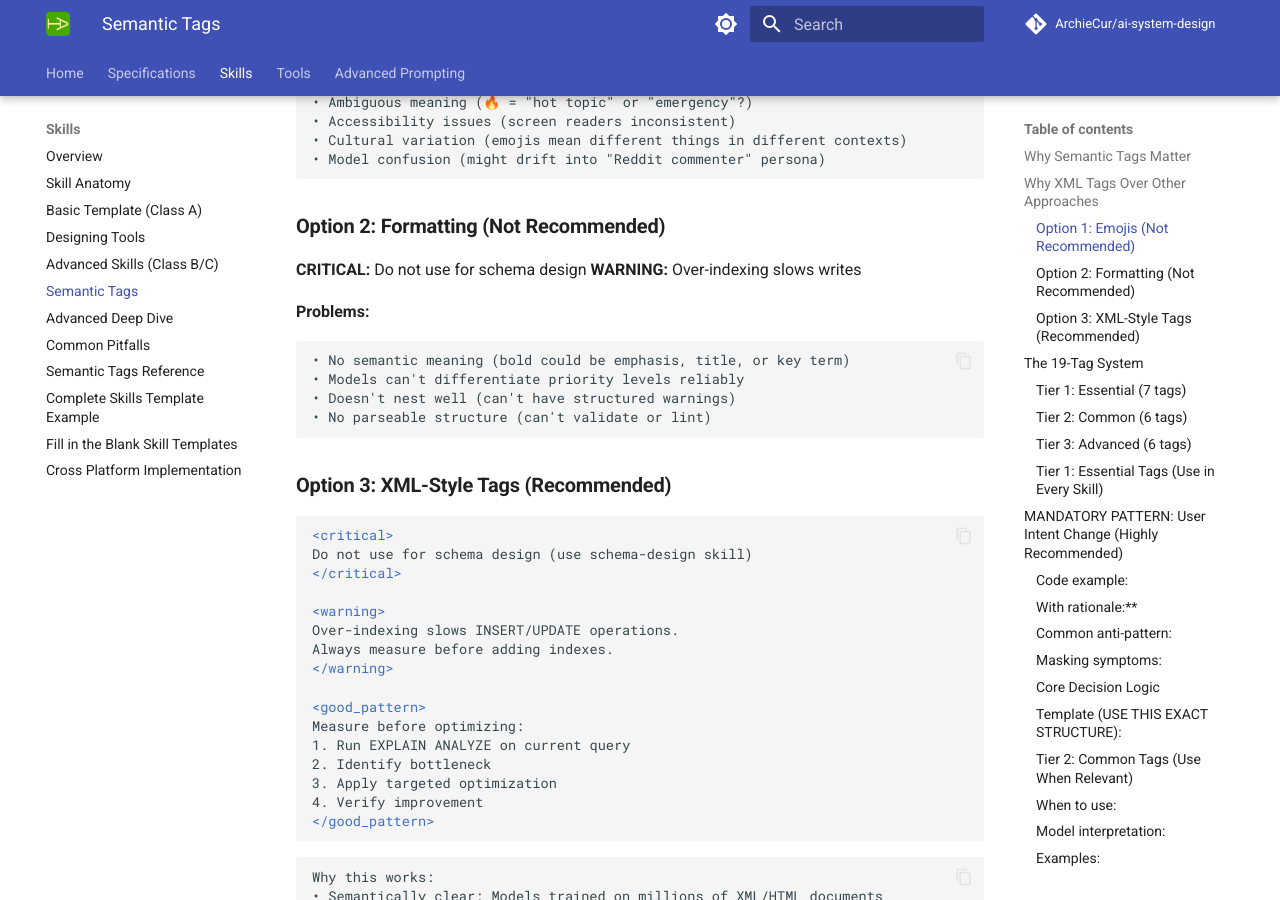
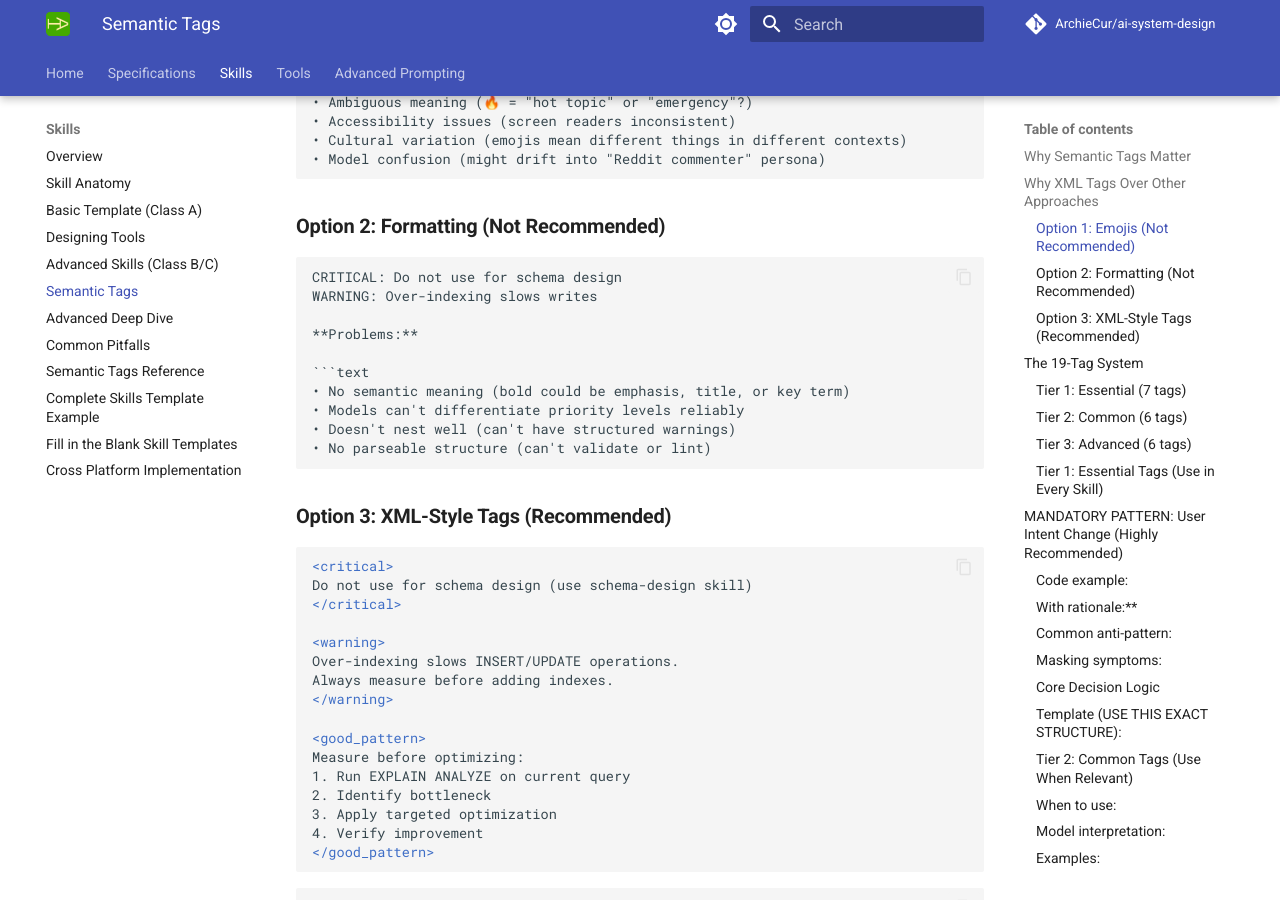
Before and after one commit to ArchieCur/ai-system-design, an MkDocs documentation site: the page built from docs/skills/Skills_1.4_Semantic_Tags.md, in a window 1280 px wide and 900 px high, scrolled down 958 px. Built offline with MkDocs 1.6.1 and Material for MkDocs 9.7.7, drawn with Linux system fonts in a browser that asks for light colours; comment, search, counter and statistics services are not loaded; some of the changed lines change nothing that is shown.

Commit message:
Update Skills_1.4_Semantic_Tags.md

````diff
--- a/docs/skills/Skills_1.4_Semantic_Tags.md
+++ b/docs/skills/Skills_1.4_Semantic_Tags.md
@@ -43,9 +43,9 @@ Using emojis such as a stop sign or a warning sign for empasizing caution, or a
 ```
 
 ### **Option 2: Formatting (Not Recommended)**
-
-**CRITICAL:** Do not use for schema design
-**WARNING:** Over-indexing slows writes
+```text
+CRITICAL: Do not use for schema design
+WARNING: Over-indexing slows writes
 
 **Problems:**
 
````
